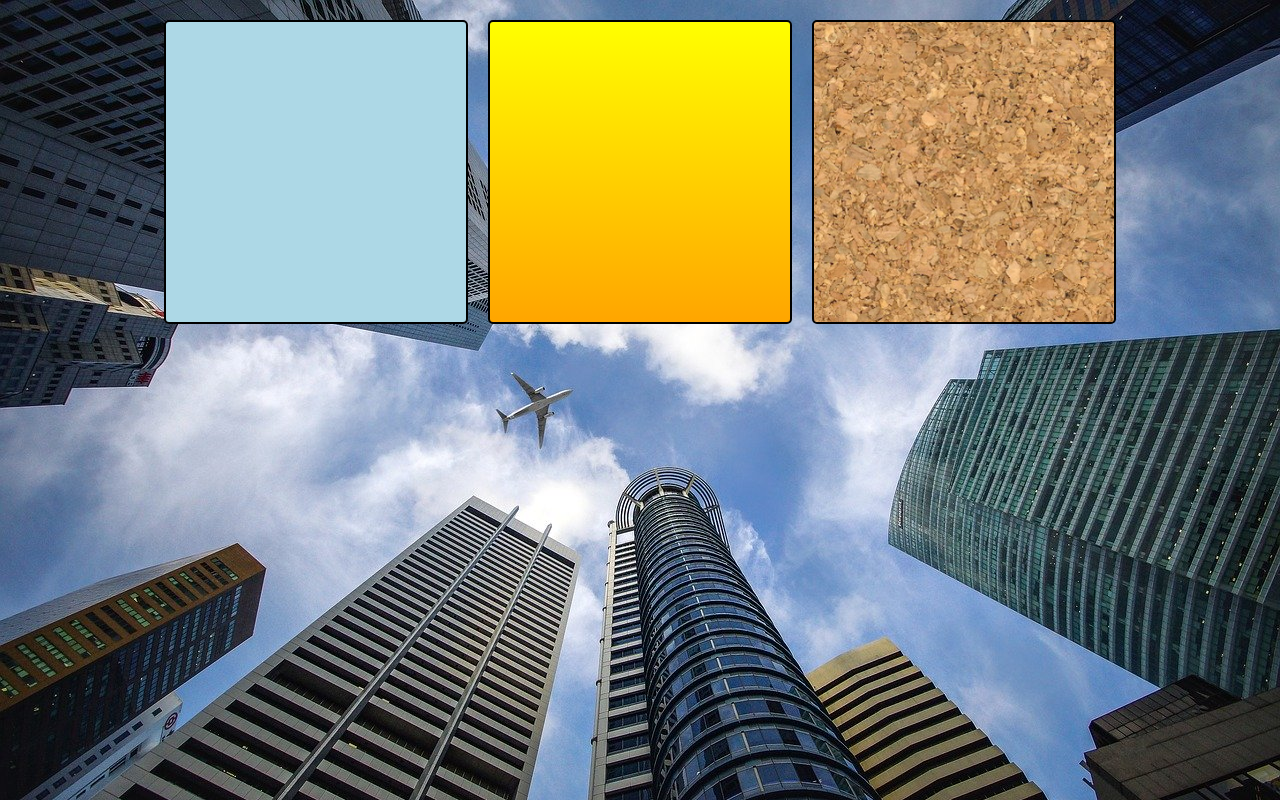
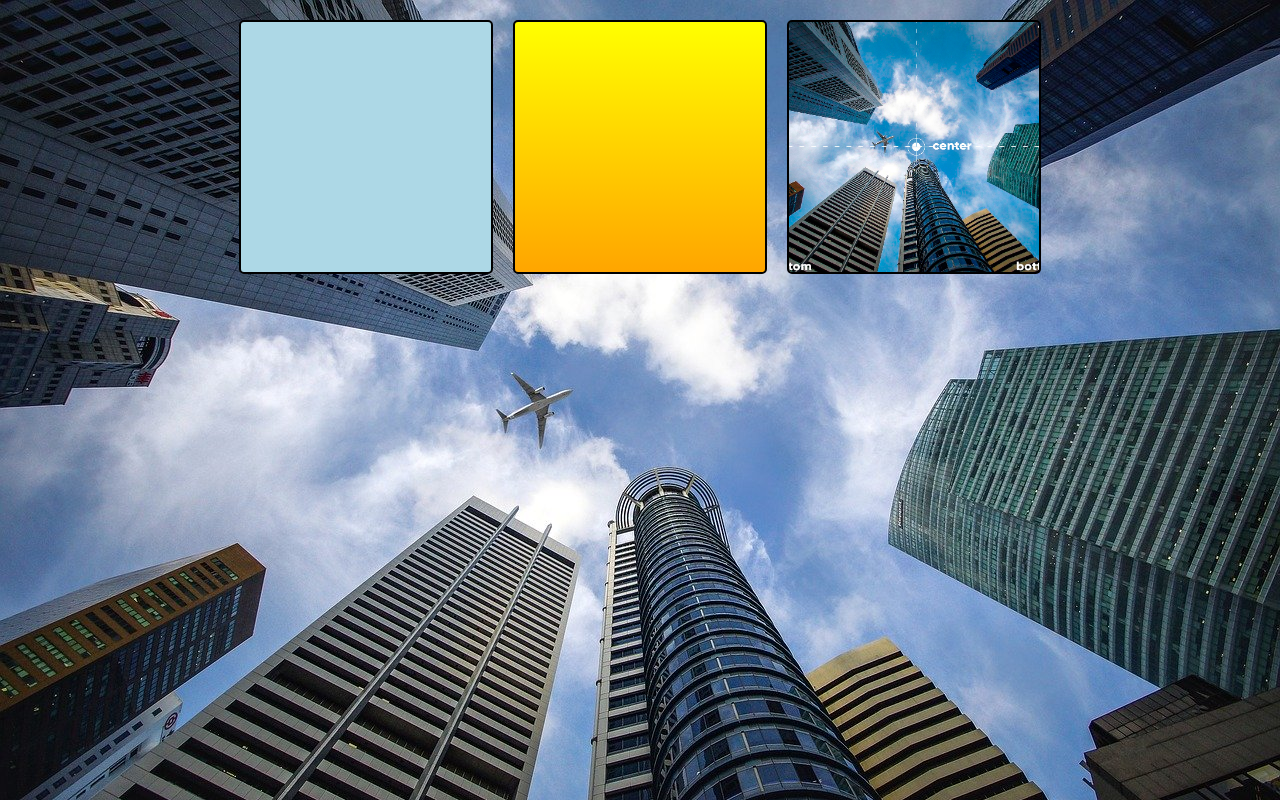
Before and after one commit to JoshuaGit-Hub/html-css, a plain HTML site: page exercicios/ex11/index.html in a window 1280 px wide. Drawn offline with Linux system fonts and the light colour scheme.

Commit message:
Update index.html

```diff
--- a/exercicios/ex11/index.html
+++ b/exercicios/ex11/index.html
@@ -17,18 +17,19 @@
             background-size: cover;
             background-repeat: no-repeat;
             flex-wrap: wrap;
+            padding: 20px;
+            height: auto;
         }
 
         div.quadrado{
             background-color: lightgray;
             border: 2px solid black;
             border-radius: 5px;
-            min-width: 200px;
+            min-width: 150px;
             max-width: 300px;
-            height: 30vw;
-            max-height: 300px;
-            min-height: 200px;
-            flex: 1 1 250px;
+            width: 250px;
+            height: 250px;
+
         }
 
         div.quadrado:nth-child(1){
@@ -39,8 +40,12 @@
             background-size: cover;
         }
         div.quadrado:nth-child(3){
-            background-image: url('images/wallpaper001.jpg');
+            background-image: url('images/wallpaper003.jpg');
             background-size: cover;
+            background-repeat: no-repeat;
+            background-position: center center;
+            background-color: lightgreen;
+            flex-shrink: 2;
         }
 
     </style>
```
